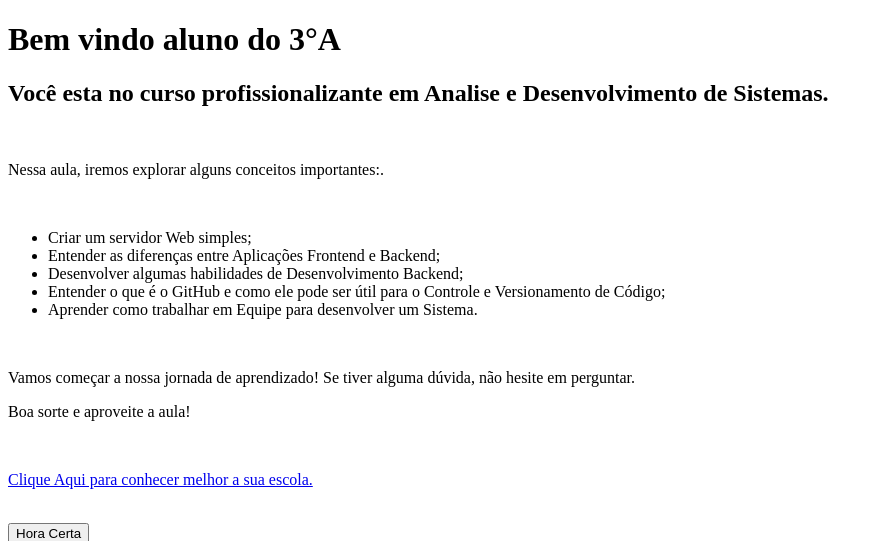
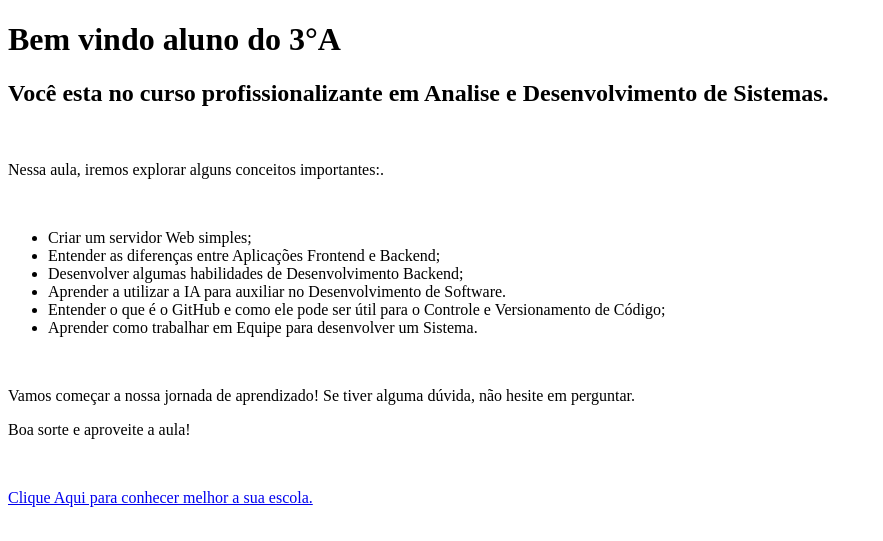
Before and after one commit to nandoMendes2026/webfuncoes, a Flask app: page / in a window 1280 px wide. Shown: the top 541 px of the page, without its empty margins (0-883 px from the left). Run offline with Flask 3, Linux system fonts and the light colour scheme.

Commit message:
Ajustes pagina inicial - Referencia IA

```diff
--- a/templates/index.html
+++ b/templates/index.html
@@ -16,6 +16,7 @@
         <li>Criar um servidor Web simples;</li>
         <li>Entender as diferenças entre Aplicações Frontend e Backend;</li>
         <li>Desenvolver algumas habilidades de Desenvolvimento Backend;</li>
+        <li>Aprender a utilizar a IA para auxiliar no Desenvolvimento de Software.</li>
         <li>Entender o que é o GitHub e como ele pode ser útil para o Controle e Versionamento de Código;</li>
         <li>Aprender como trabalhar em Equipe para desenvolver um Sistema.</li>
     </ul>
```
